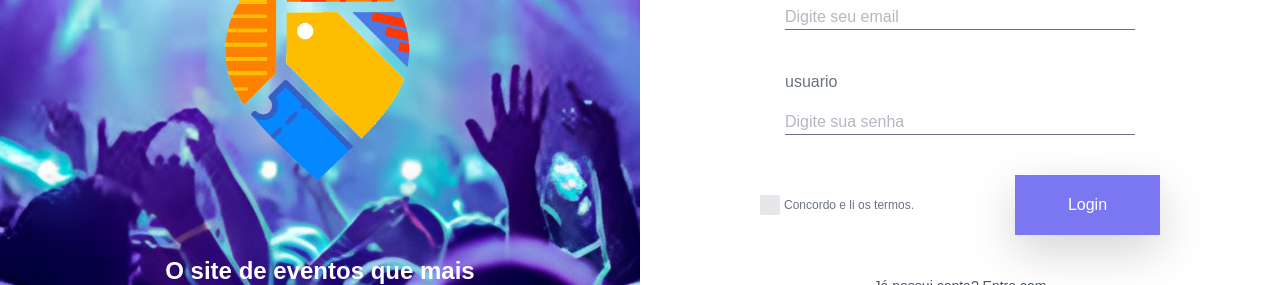
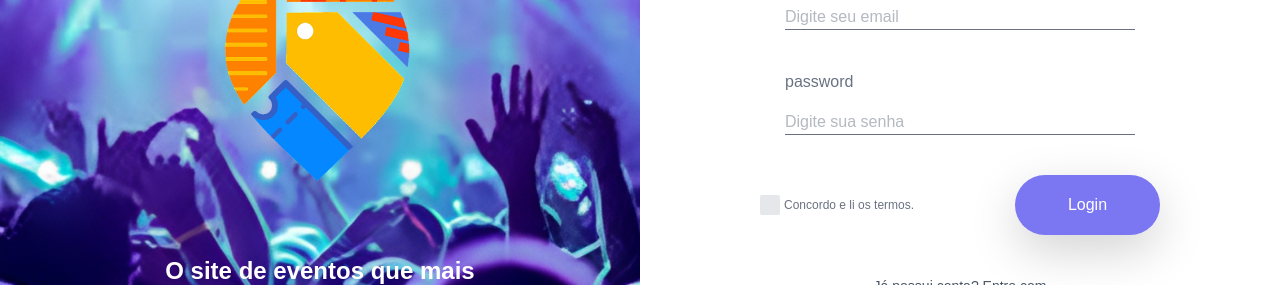
Before and after one commit to ksdf492-26/my-events, a Next.js app: page /login in a window 1280 px wide. Shown: the part 285-570 px from the top of the page. Built offline with nearby package versions, Linux system fonts and the light colour scheme.

Commit message:
reparos em /login

```diff
--- a/app/(src)/login/page.tsx
+++ b/app/(src)/login/page.tsx
@@ -32,7 +32,7 @@ function Index() {
                 <div className='w-full flex flex-col items-center gap-10'>
                     <Input name='usuario' type='text' placeholder='Digite seu usuario' />
                     <Input name='email' type='email' placeholder='Digite seu email' />
-                    <Input name='usuario' type='password' placeholder='Digite sua senha' />
+                    <Input name='password' type='password' placeholder='Digite sua senha' />
                 </div>
 
                 <div className='flex items-center text-white w-[400px] justify-between gap-15'>
--- a/src/components/Button/index.tsx
+++ b/src/components/Button/index.tsx
@@ -2,7 +2,7 @@ import { Button } from "@/types/Button"
 
 function index({ type, text, OnClick }: Button) {
     return (
-        <button className={`flex items-center bg-[#7B76F1] justify-center     gap-1 font-medium w-[145px] h-[60px] rounded-4xl cursor-pointer shadow-lg shadow-gray-400`} onClick={OnClick} type={type}>
+        <button className={`flex items-center bg-[#7B76F1] justify-center   gap-1 font-medium w-[145px] h-[60px] !rounded-4xl cursor-pointer shadow-lg shadow-gray-400`} onClick={OnClick} type={type}>
 
             {text}
         </button>
```
